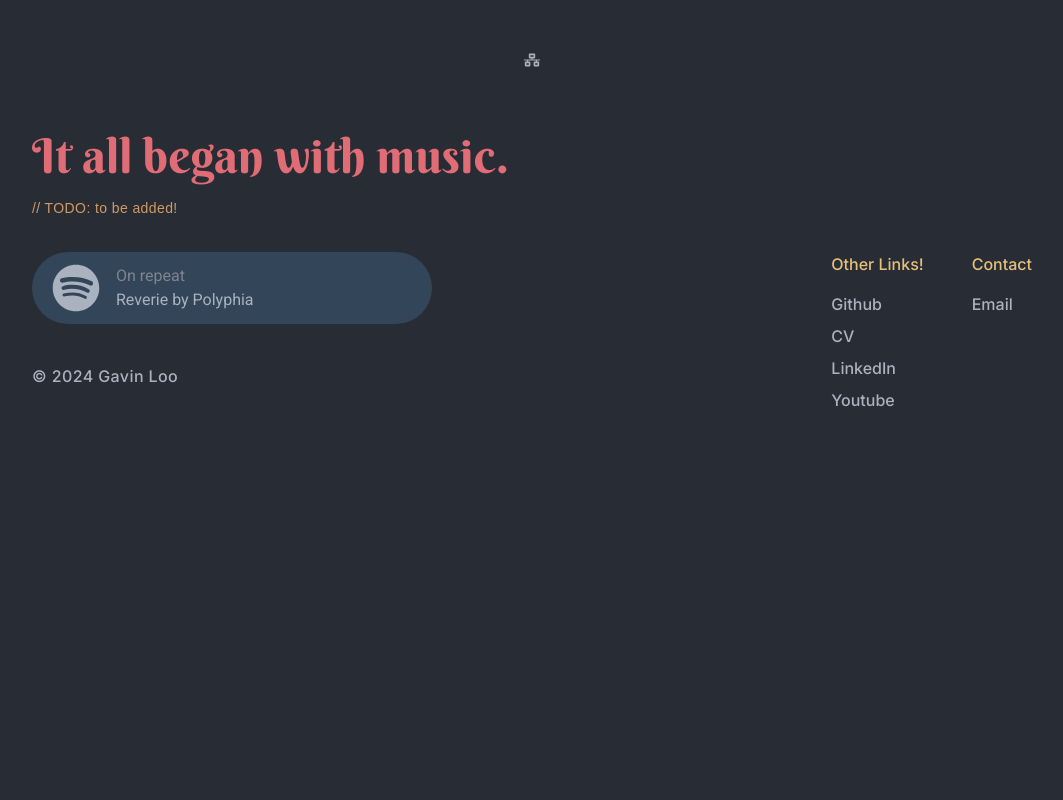
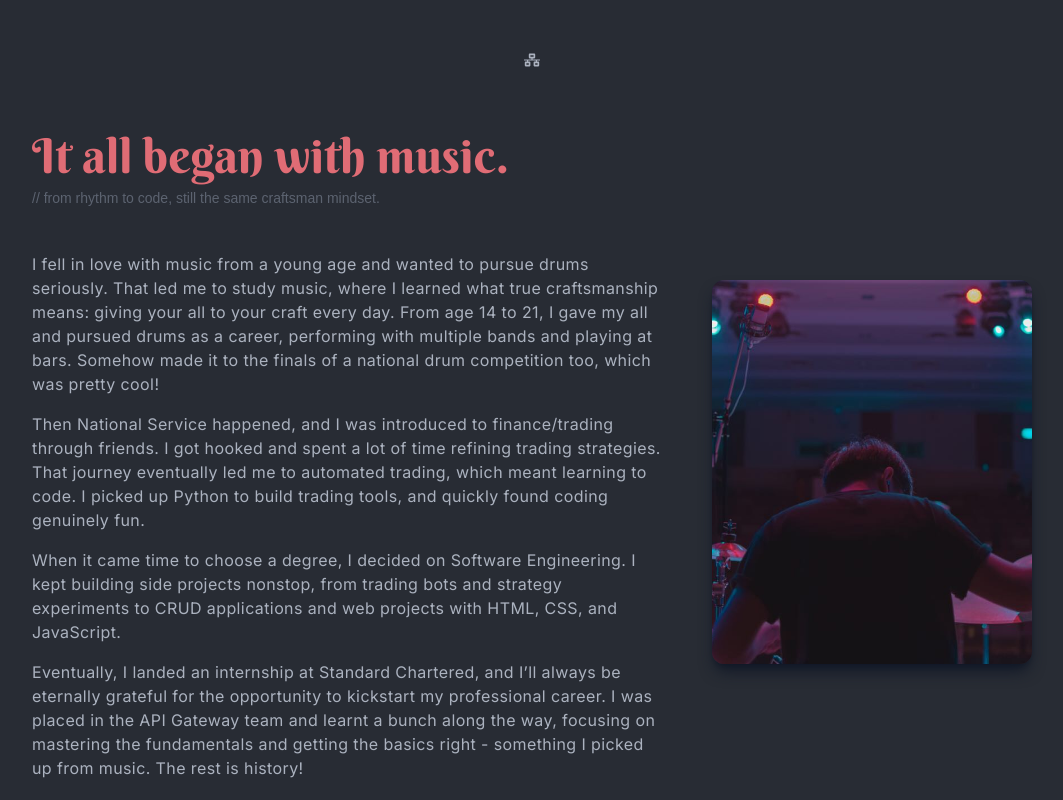
Before and after one commit to rawsashimi1604/gavinloo.com, a React (Vite) app: page /about in a window 1280 px wide. Shown: the part 660-1460 px from the top of the page, without its empty margins (108-1171 px from the left). Before the commit the page ends 1112 px from the top, so only its background shows below. Built offline with nearby package versions, Linux system fonts and the light colour scheme.

Commit message:
added story

```diff
--- a/src/components/layout/Footer.tsx
+++ b/src/components/layout/Footer.tsx
@@ -21,7 +21,7 @@ function Footer() {
           </div>
         </div>
 
-        <span className="tracking-wide font-medium">&copy; 2024 Gavin Loo</span>
+        <span className="tracking-wide font-medium">&copy; 2026 Gavin Loo</span>
       </div>
 
       {/* Elsewehere and Contact */}
--- a/src/modules/about/Journey.tsx
+++ b/src/modules/about/Journey.tsx
@@ -2,13 +2,55 @@ import Comment from "../../components/typography/Comment";
 
 function Journey() {
   return (
-    <div>
+    <div className="pb-8">
       <h2 className="font-customEyeCatcher text-custom-coral text-5xl">
         It all began with music.
       </h2>
-      <p className="font-customInter tracking-wide mt-5">
-        <Comment text="// TODO: to be added!" />
-      </p>
+      <div className="mt-3">
+        <Comment text="// from rhythm to code, still the same craftsman mindset." />
+      </div>
+
+      <div className="flex flex-col md:flex-row md:items-start gap-8 md:gap-12 mt-5">
+        <div className="md:flex-1">
+          <p className="font-customInter tracking-wide mt-5">
+            I fell in love with music from a young age and wanted to pursue drums
+            seriously. That led me to study music, where I learned what true
+            craftsmanship means: giving your all to your craft every day. From age
+            14 to 21, I gave my all and pursued drums as a career,
+            performing with multiple bands and playing at bars. Somehow made it to the finals of a national drum competition too, which was pretty cool!
+          </p>
+
+          <p className="font-customInter tracking-wide mt-4">
+            Then National Service happened, and I was introduced to
+            finance/trading through friends. I got hooked and spent a lot of time
+            refining trading strategies. That journey eventually led me to
+            automated trading, which meant learning to code. I picked up Python to
+            build trading tools, and quickly found coding genuinely fun.
+          </p>
+
+          <p className="font-customInter tracking-wide mt-4">
+            When it came time to choose a degree, I decided on Software
+            Engineering. I kept building side projects nonstop, from trading bots
+            and strategy experiments to CRUD applications and web projects with
+            HTML, CSS, and JavaScript.
+          </p>
+
+          <p className="font-customInter tracking-wide mt-4">
+            Eventually, I landed an internship at Standard Chartered, and I’ll
+            always be eternally grateful for the opportunity to kickstart my professional
+            career. I was placed in the API Gateway team and learnt a bunch along the way, focusing on mastering the fundamentals and getting the basics right - something I picked up from music. The rest is history!
+          </p>
+
+        </div>
+
+        <div className="md:w-80 md:mt-12 md:flex-shrink-0 rounded-xl overflow-hidden shadow-gray-900 shadow-lg h-96">
+          <img
+            src="/drums.JPG"
+            alt="Playing drums"
+            className="w-full h-full object-cover"
+          />
+        </div>
+      </div>
     </div>
   );
 }
--- a/src/modules/home/Skills.tsx
+++ b/src/modules/home/Skills.tsx
@@ -56,6 +56,8 @@ import {
   SiYaml,
   SiQuarkus,
   SiBruno,
+  SiKnative,
+  SiNatsdotio,
 } from "react-icons/si";
 import { SiTypescript } from "react-icons/si";
 import { FaPython } from "react-icons/fa";
@@ -144,12 +146,12 @@ function Skills() {
       </h2>
       <div className="flex items-center gap-2 py-2 flex-wrap">
         <SkillIcon icon={<SiQuarkus />} label="QUARKUS" />
+        <SkillIcon icon={<SiApachemaven />} label="MAVEN" />
+        <SkillIcon icon={<SiJunit5 />} label="JUNIT" />
+        <SkillIcon icon={<SiSpring />} label="SPRING" />
         <SkillIcon icon={<SiBruno />} label="BRUNO" />
         <SkillIcon icon={<SiPostman />} label="POSTMAN" />
-        <SkillIcon icon={<SiSpring />} label="SPRING" />
         <SkillIcon icon={<SiGradle />} label="GRADLE" />
-        <SkillIcon icon={<SiApachemaven />} label="MAVEN" />
-        <SkillIcon icon={<SiJunit5 />} label="JUNIT" />
         <SkillIcon icon={<SiNodedotjs />} label="NODE" />
         <SkillIcon icon={<SiNpm />} label="NPM" />
         <SkillIcon icon={<SiReact />} label="REACT" />
@@ -184,11 +186,13 @@ function Skills() {
         <SkillIcon icon={<SiDocker />} label="DOCKER" />
         <SkillIcon icon={<FaCube />} label="T.CONTAINER" />
         <SkillIcon icon={<SiKubernetes />} label="K8S" />
+        <SkillIcon icon={<SiKnative />} label="KNATIVE" />
         <SkillIcon icon={<SiHelm />} label="HELM" />
         <SkillIcon icon={<SiRedhatopenshift />} label="OPENSHIFT" />
         <SkillIcon icon={<SiElasticsearch />} label="ELASTIC" />
         <SkillIcon icon={<SiLogstash />} label="LOGSTASH" />
         <SkillIcon icon={<SiKibana />} label="KIBANA" />
+        <SkillIcon icon={<SiNatsdotio />} label="NATS" />
       </div>
 
       <div className="flex flex-col md:flex-row md:items-center mt-6 gap-4 md:gap-12">
@@ -231,6 +235,10 @@ function Skills() {
         <MethodText text="scrum" />
         <MethodText text="git flow" />
         <MethodText text="mentoring" />
+        <MethodText text="sprint planning" />
+        <MethodText text="requirement gathering" />
+        <MethodText text="technical planning" />
+        <MethodText text="delegation" />
         <MethodText text="clean code" />
         <MethodText text="software design patterns" />
         <MethodText text="software testing (unit, integration, e2e)" />
```
Also changed, not shown: public/drums.JPG (added).
